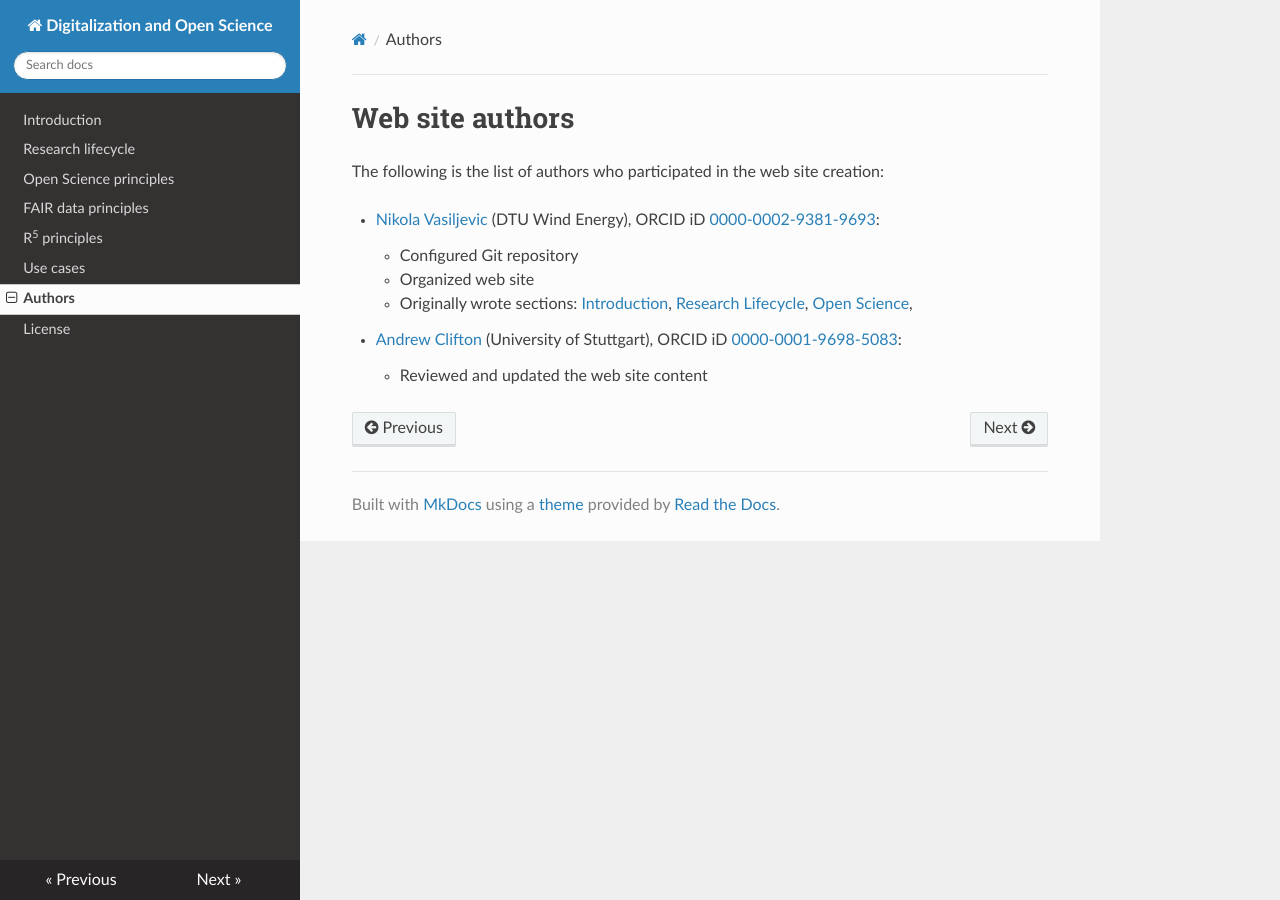
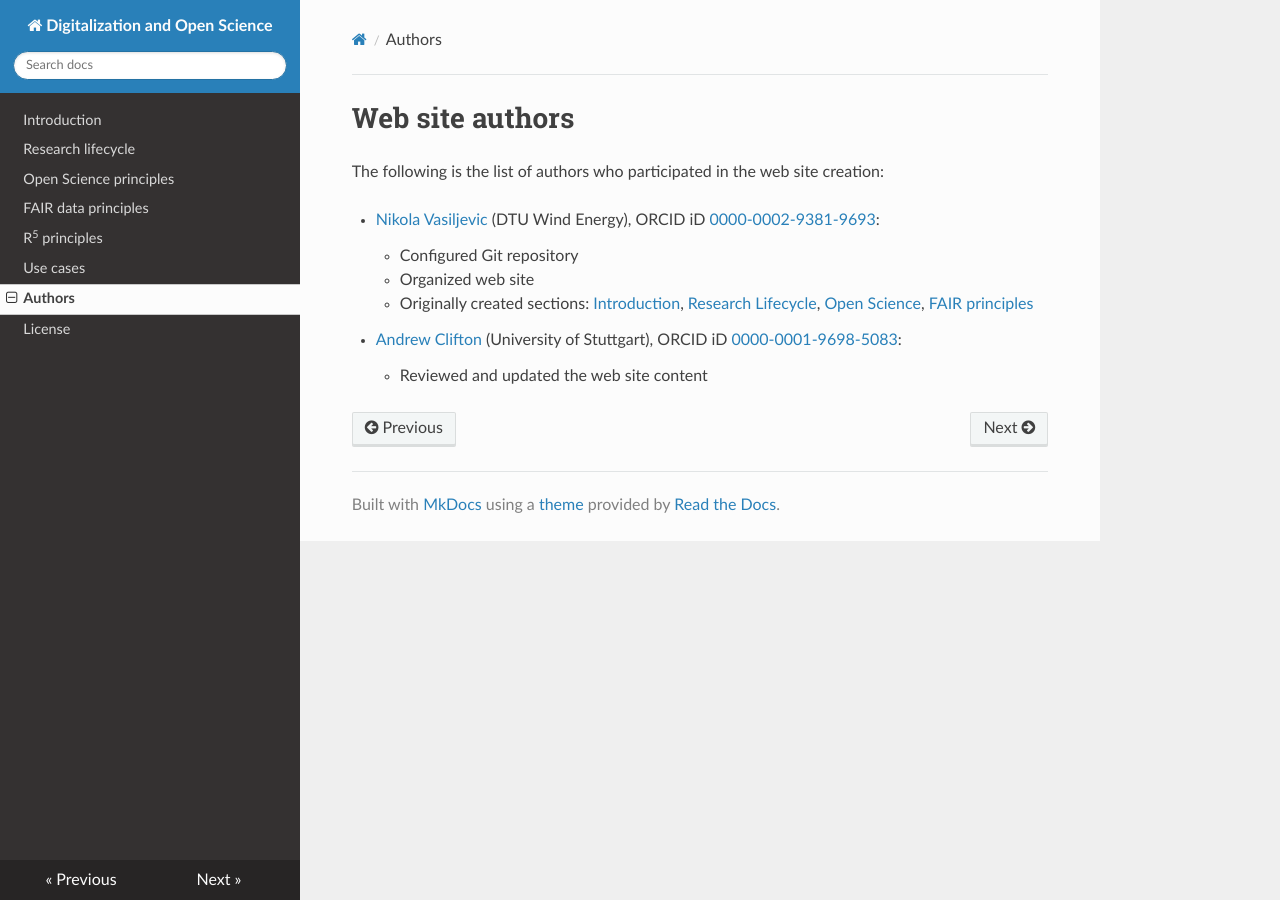
Before and after one commit to InesWuerth/FAIR-data-and-Open-Science-principles, an MkDocs documentation site: the page built from docs/authors.md, in a window 1280 px wide. Built offline with MkDocs 1.6.1, drawn with Linux system fonts in a browser that asks for light colours; nearby versions of some CDN libraries.

Commit message:
update authors contrib

```diff
--- a/docs/authors.md
+++ b/docs/authors.md
@@ -5,7 +5,7 @@ The following is the list of authors who participated in the web site creation:
 - [Nikola Vasiljevic](https://www.linkedin.com/in/niva83/) (DTU Wind Energy), ORCID iD [0000-0002-9381-9693](https://orcid.org/0000-0002-9381-9693):
     - Configured Git repository
     - Organized web site
-    - Originally wrote sections: [Introduction](./0_introduction.md), [Research Lifecycle](./1_research_lifecycle.md), [Open Science](./2_open_science.md),
+    - Originally created sections: [Introduction](./0_introduction.md), [Research Lifecycle](./1_research_lifecycle.md), [Open Science](./2_open_science.md), [FAIR principles](./3_fair_principles.md)
 
 - [Andrew Clifton](https://www.linkedin.com/in/andyclifton/) (University of Stuttgart), ORCID iD [0000-0001-9698-5083](https://orcid.org/0000-0001-9698-5083):
     - Reviewed and updated the web site content
```
